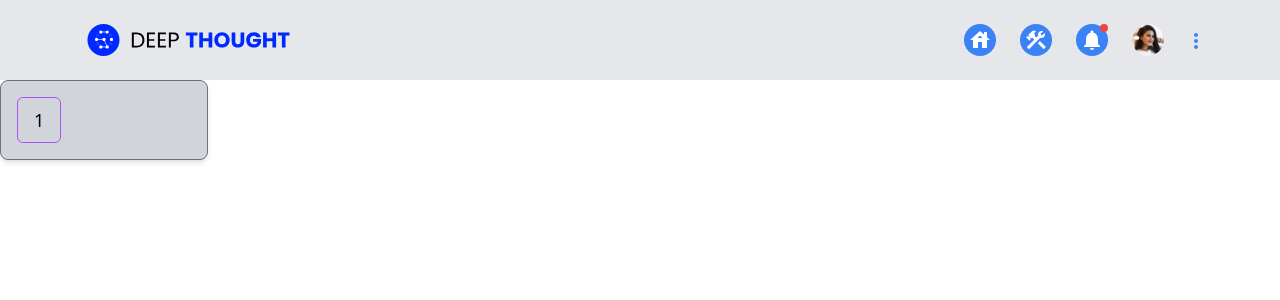
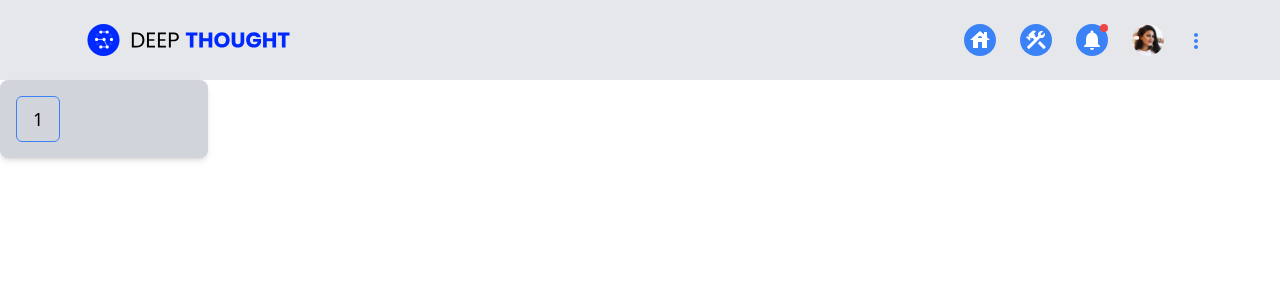
Before and after one commit to fiker31/Deep-tought-website, a React (Vite) app: page / in a window 1280 px wide. Shown: the top 300 px of the page. Built offline with nearby package versions, Linux system fonts and the light colour scheme.

Commit message:
journeyboard styling

```diff
--- a/src/components/journeyboard.jsx
+++ b/src/components/journeyboard.jsx
@@ -2,8 +2,8 @@ import React from "react";
 
 const Journeyboard = () => {
     return (
-        <div className="bg-gray-300 rounded-lg border border-gray-500 p-4 shadow-md">
-       <button className="border border-purple-500 rounded-md px-4 py-2 bg-transparent hover:bg-purple-500 hover:text-white transition-colors text-lg">
+        <div className="bg-gray-300 rounded-lg p-4 shadow-md">
+       <button className="border border-blue-500 rounded-md px-4 py-2 bg-transparent hover:bg-blue-500 hover:text-white transition-colors text-lg text-color-blue">
       1
     </button>
     </div>
```
